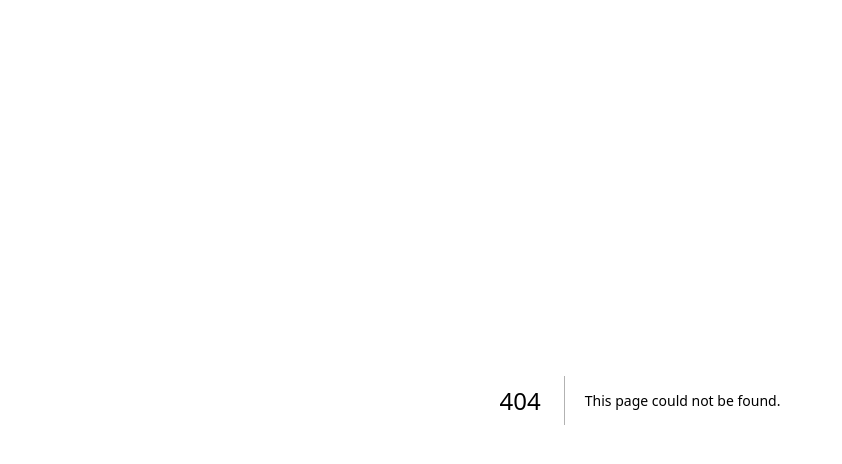
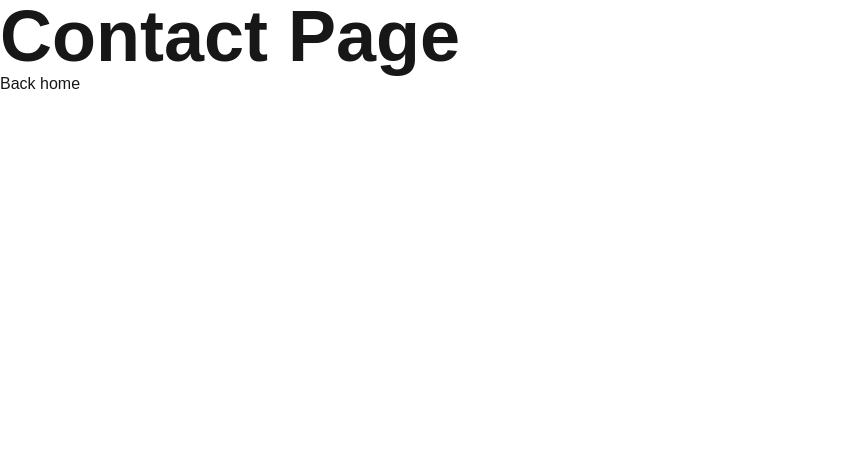
Before and after one commit to yuna-c/next-home, a Next.js app: page /info/contact in a window 1280 px wide. Before the commit this address had no page. Shown: the top 464 px of the page, without its empty margins (0-842 px from the left). Built offline with nearby package versions, Linux system fonts and the light colour scheme.

Commit message:
📝 feat: 중첩 경로 만들기

```diff
--- a/src/app/about/page.tsx
+++ b/src/app/about/page.tsx
@@ -1,6 +1,6 @@
 import React from 'react'
 
-export default function page() {
+export default function AboutPage() {
   return (
     <div>
       <h1 className="text-7xl font-bold">About Page</h1>
--- /dev/null
+++ b/src/app/info/contact/page.tsx
@@ -0,0 +1,11 @@
+import Link from 'next/link'
+import React from 'react'
+
+export default function ContactPage() {
+  return (
+    <div>
+      <h1 className="text-7xl font-bold">Contact Page</h1>
+      <Link href="/">Back home</Link>
+    </div>
+  )
+}
--- a/src/app/info/page.tsx
+++ /dev/null
@@ -1,9 +0,0 @@
-import React from 'react'
-
-export default function page() {
-  return (
-    <div>
-      <h1 className="text-7xl font-bold">Info Page</h1>
-    </div>
-  )
-}
```
